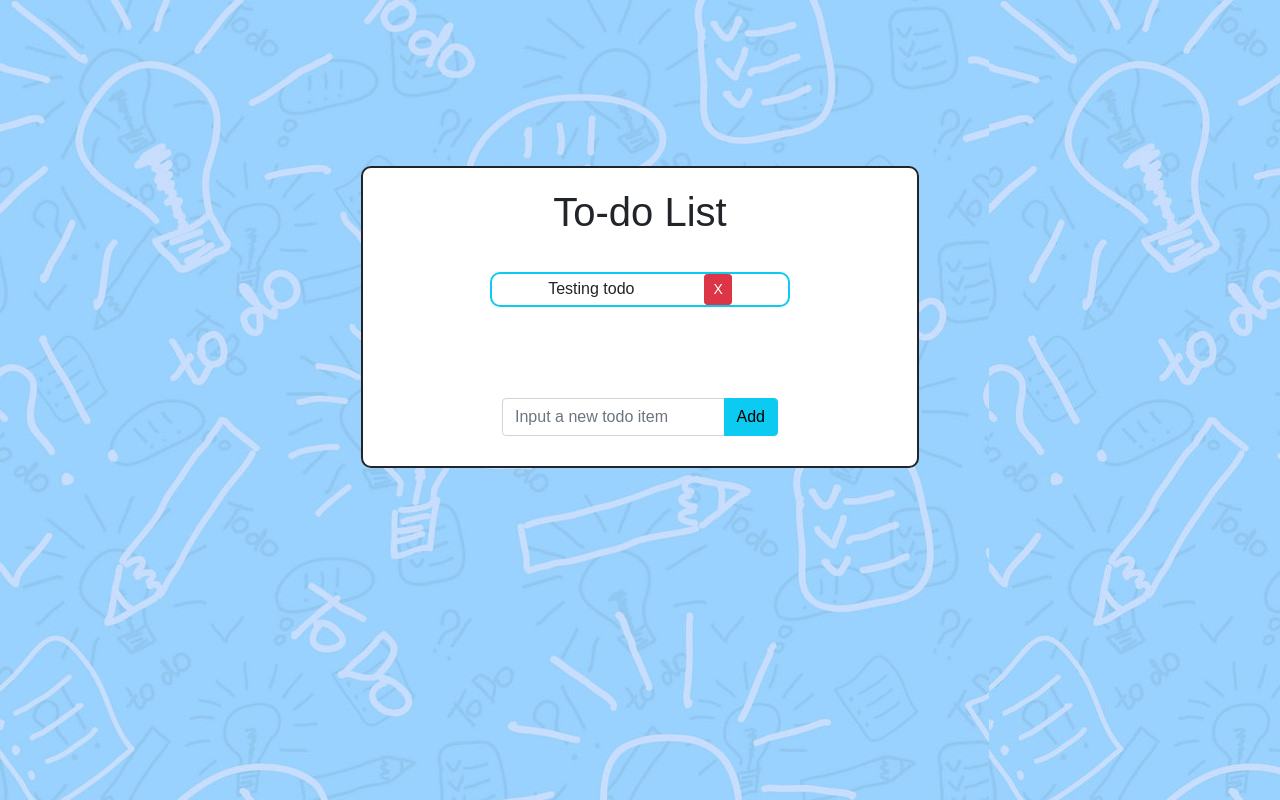
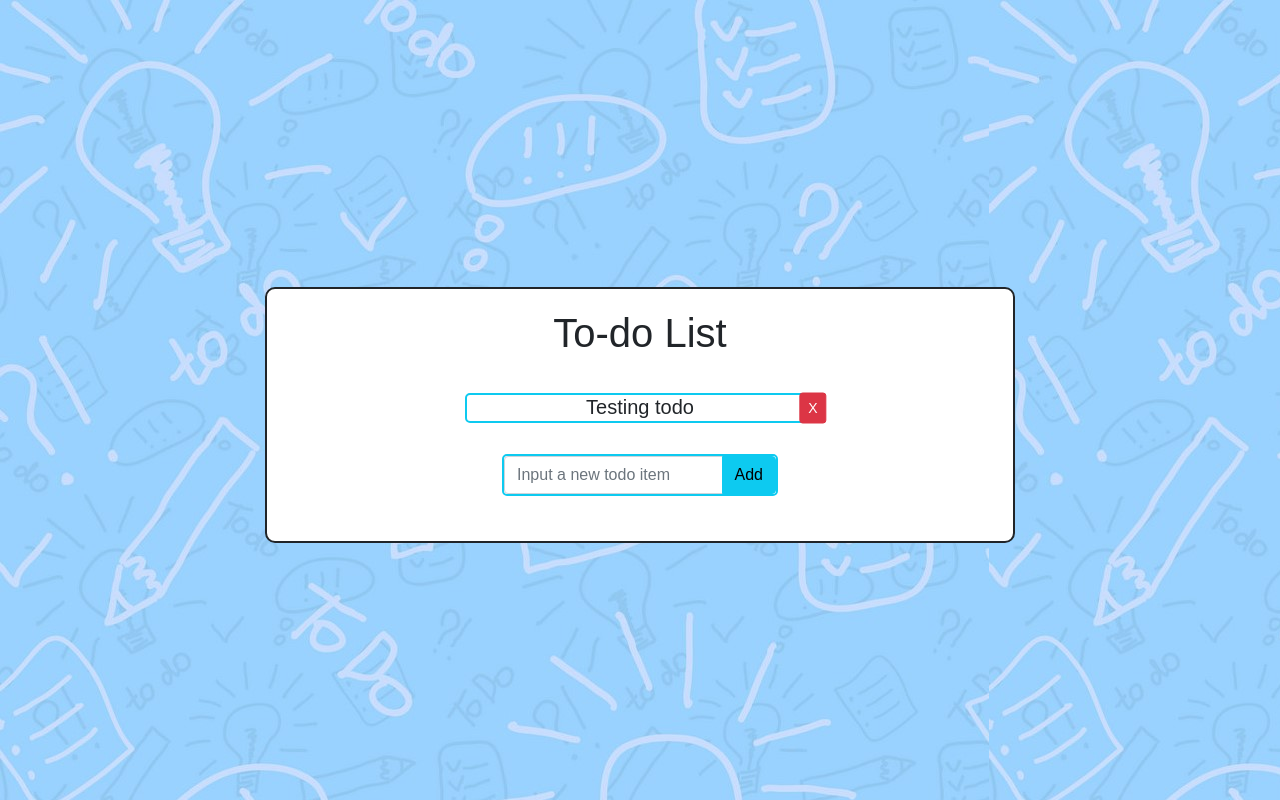
Before and after one commit to brimaam/react-todo-app, a React (Create React App) app: page / in a window 1280 px wide. Built offline with nearby package versions, Linux system fonts and the light colour scheme.

Commit message:
[TodoApp][AmeerBrima] feat: added styles and css design for todo list

```diff
--- a/src/features/todos/components/TodoForm.js
+++ b/src/features/todos/components/TodoForm.js
@@ -18,7 +18,7 @@ import { AddTodo } from "../reducers/todosSlice";
 
     return (
         <div className="container inputs">
-            <div className="input-group TodoForm" >
+            <div className="input-group TodoForm border-info" >
                 <input
                     className="form-control"
                     type="text"
--- a/src/features/todos/components/TodoItem.js
+++ b/src/features/todos/components/TodoItem.js
@@ -17,10 +17,11 @@ function TodoItem(props) {
     }
 
     return (
-        <div className="container item border-info my-3">
-            <div className={`TodoItem-todo ${todoStatus}`} onClick={handleClick}>
-                {todo.text}
-                <button className="TodoItem-button  btn btn-danger btn-sm" onClick={handleDelete}>X</button>
+        <div className="container item border-info  my-3 position-relative">
+            <div className={` mx-auto TodoItem-todo ${todoStatus}`} onClick={handleClick}>
+                <h5 className="d-inline">{todo.text}</h5>
+                <button className="d-inline  TodoItem-button  btn btn-danger btn-sm position-absolute top-50 start-100 translate-middle"
+                    onClick={handleDelete}>X</button>
             </div>
         </div>
     )
--- a/src/features/todos/components/TodoList.js
+++ b/src/features/todos/components/TodoList.js
@@ -7,7 +7,7 @@ import "../styles/TodoList.css";
 function TodoList() {
     return (
         <div className="container ">
-            <div className="card mx-auto ">
+            <div className="card mx-auto position-absolute top-50 start-50 translate-middle">
                 <h1>To-do List</h1>
                 <TodoGroup />
                 <TodoForm />
--- a/src/features/todos/styles/TodoForm.css
+++ b/src/features/todos/styles/TodoForm.css
@@ -1,5 +1,9 @@
 .TodoForm {
     margin-top: 75px;
+    border: 2px solid;
+    border-radius: 5px;
+    margin-top: 15px;
+    margin-bottom: 15px;
 }
 .button {
     margin-left: 50px;
--- a/src/features/todos/styles/TodoItem.css
+++ b/src/features/todos/styles/TodoItem.css
@@ -3,12 +3,9 @@
 }
 
 .item {
-    max-width: 300px;
-    border: 2px solid lightgray;
-    border-radius: 10px;
+    max-width: 350px;
+    border: 2px solid;
+    border-radius: 5px;
     margin-top: 15px;
     margin-bottom: 15px;
 }
-.TodoItem-button {
-    margin-left: 70px;
-}
--- a/src/features/todos/styles/TodoList.css
+++ b/src/features/todos/styles/TodoList.css
@@ -1,6 +1,5 @@
 .card {
-    transform: translate(0%, 50%) !important;
-    max-width: 50%;
+    width: 750px;
     border: 2px solid ;
     border-radius: 10px;
     margin-top: 15px;
```
